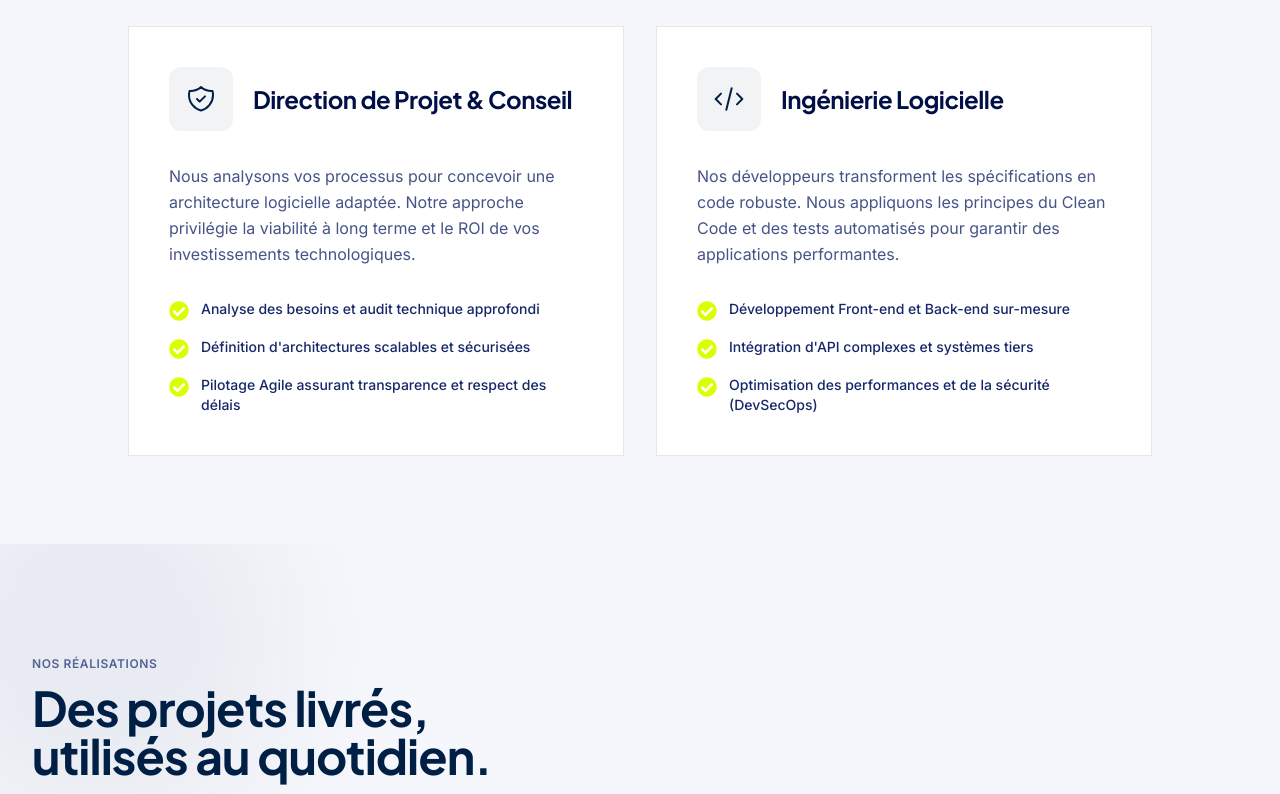
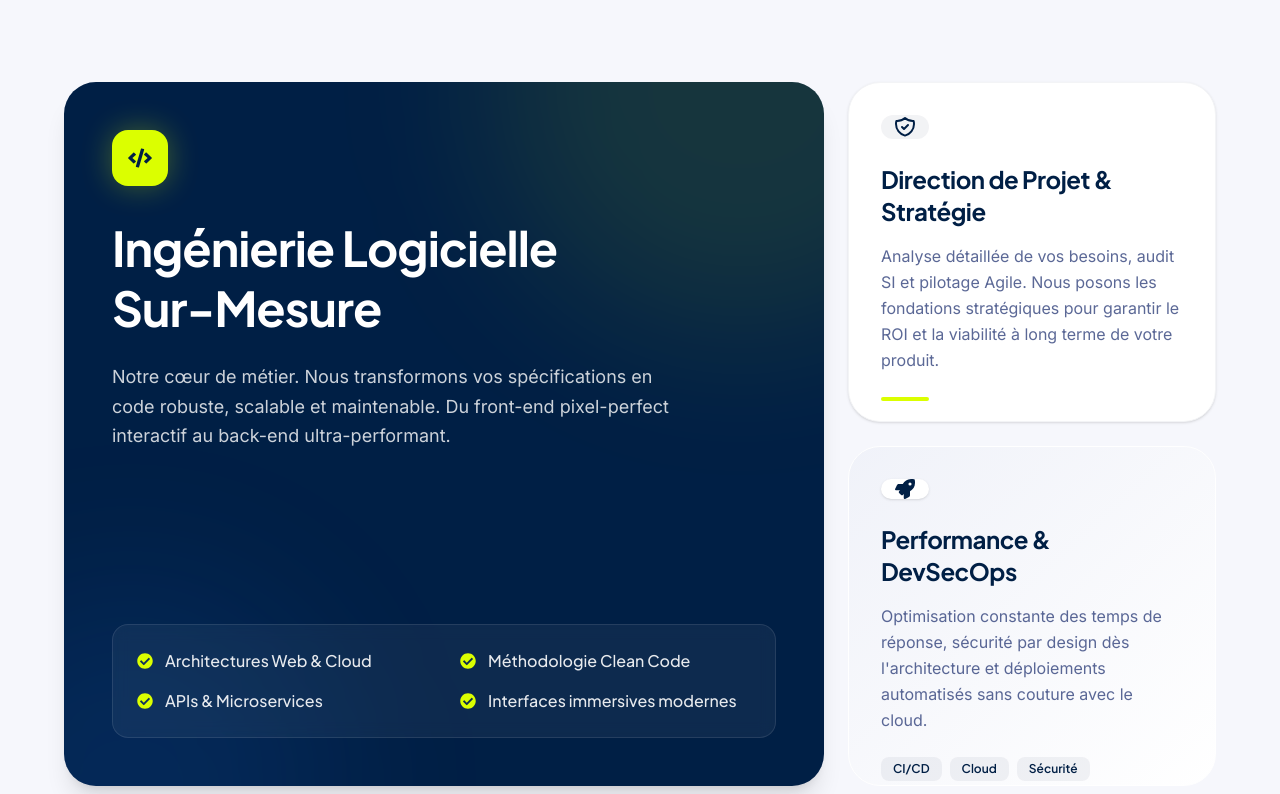
Before and after one commit to Lodgic-LLC/Landing-Website, a Next.js app: page / in a window 1280 px wide. Shown: the part 986-1780 px from the top of the page. Built offline with nearby package versions, Linux system fonts and the light colour scheme.

Commit message:
changement pour bento grid

```diff
--- a/src/components/pages/home/About.tsx
+++ b/src/components/pages/home/About.tsx
@@ -1,104 +1,133 @@
 'use client'
 
-import { FaCheckCircle } from 'react-icons/fa'
+import { motion } from 'framer-motion'
+import { FaCheckCircle, FaCode, FaRocket } from 'react-icons/fa'
 
 const About = () => {
   return (
     <>
-      <section className="py-10 bg-[#f6f7fc] relative overflow-hidden" id="about">
+      <section className="py-24 bg-[#f6f7fc] relative overflow-hidden" id="about">
         <div className="max-w-7xl mx-auto px-6">
           <div className="text-center mb-16 md:mb-20">
-            <span className="inline-block px-3 py-1 mb-5 rounded-full bg-[#001F45]/5 text-[#001F45] font-inter text-xs font-semibold uppercase tracking-wider">
+            <motion.span
+              initial={{ opacity: 0, y: 20 }}
+              whileInView={{ opacity: 1, y: 0 }}
+              viewport={{ once: true }}
+              className="inline-block px-3 py-1 mb-5 rounded-full bg-[#001F45]/5 text-[#001F45] font-inter text-xs font-semibold uppercase tracking-wider"
+            >
               Notre Agence
-            </span>
-            <h2 className="text-3xl md:text-4xl lg:text-5xl font-sofia-bold text-[#000f45] mb-6">
+            </motion.span>
+            <motion.h2
+              initial={{ opacity: 0, y: 20 }}
+              whileInView={{ opacity: 1, y: 0 }}
+              viewport={{ once: true }}
+              transition={{ delay: 0.1 }}
+              className="text-3xl md:text-4xl lg:text-5xl font-sofia-bold text-[#000f45] mb-6"
+            >
               L'expertise technique au service de votre{' '}
               <span className="relative inline-block">
                 <span className="relative z-10 text-[#001F45]">réussite</span>
                 <span className="absolute bottom-2 left-0 right-0 h-3 bg-gradient-to-r from-[#DBFF00] to-[#DBFF00]/60 transform -skew-x-12 z-0"></span>
               </span>{' '}
-            </h2>
-            <p className="text-lg font-inter text-[#162869]/80 max-w-3xl mx-auto leading-relaxed">
+            </motion.h2>
+            <motion.p
+              initial={{ opacity: 0, y: 20 }}
+              whileInView={{ opacity: 1, y: 0 }}
+              viewport={{ once: true }}
+              transition={{ delay: 0.2 }}
+              className="text-lg font-inter text-[#162869]/80 max-w-3xl mx-auto leading-relaxed"
+            >
               Lodgic est composée d'experts passionnés par le développement logiciel. Nous allions rigueur technique et compréhension fine de vos enjeux métiers.
-            </p>
+            </motion.p>
           </div>
 
-          <div className="grid grid-cols-1 md:grid-cols-2 gap-8 max-w-5xl mx-auto mb-12">
-            <div className="bg-[#FFFFFF] p-8 md:p-10 border border-gray-200 hover:border-[#000f45]/30 hover:shadow-xl transition-all group">
-              <div className="flex flex-col sm:flex-row items-center text-center sm:text-left mb-8">
-                <div className="relative w-16 h-16 mr-0 sm:mr-5 mb-4 sm:mb-0 flex-shrink-0 bg-[#001F45]/5 rounded-xl flex items-center justify-center text-[#001F45]">
-                   <svg className="w-8 h-8" fill="none" viewBox="0 0 24 24" stroke="currentColor"><path strokeLinecap="round" strokeLinejoin="round" strokeWidth={1.5} d="M9 12l2 2 4-4m5.618-4.016A11.955 11.955 0 0112 2.944a11.955 11.955 0 01-8.618 3.04A12.02 12.02 0 003 9c0 5.591 3.824 10.29 9 11.622 5.176-1.332 9-6.03 9-11.622 0-1.042-.133-2.052-.382-3.016z" /></svg>
+          <div className="grid grid-cols-1 md:grid-cols-3 gap-6 max-w-6xl mx-auto auto-rows-auto md:auto-rows-[340px]">
+
+            {/* TUILE 1 : Principale (Grande) */}
+            <motion.div
+              initial={{ opacity: 0, y: 20 }}
+              whileInView={{ opacity: 1, y: 0 }}
+              viewport={{ once: true }}
+              className="md:col-span-2 md:row-span-2 bg-[#001F45] rounded-[2rem] p-8 md:p-12 relative overflow-hidden group flex flex-col justify-between shadow-xl"
+            >
+              <div className="absolute top-0 right-0 w-[500px] h-[500px] bg-[#DBFF00]/10 rounded-full blur-[80px] -translate-y-1/2 translate-x-1/3 transition-transform duration-700 group-hover:scale-110" />
+              <div className="absolute bottom-0 left-0 w-[400px] h-[400px] bg-blue-500/10 rounded-full blur-[80px] translate-y-1/2 -translate-x-1/3" />
+
+              <div className="relative z-10">
+                <div className="w-14 h-14 bg-[#DBFF00] rounded-2xl flex items-center justify-center mb-8 shadow-[0_0_30px_rgba(219,255,0,0.3)]">
+                  <FaCode className="w-6 h-6 text-[#001F45]" />
                 </div>
-                <div>
-                  <h3 className="text-xl md:text-2xl font-sofia-bold text-[#000f45] group-hover:text-[#162869] transition-colors">
-                    Direction de Projet & Conseil
-                  </h3>
-                </div>
+                <h3 className="text-3xl md:text-5xl font-sofia-bold text-white mb-6 leading-tight">
+                  Ingénierie Logicielle <br className="hidden md:block" />Sur-Mesure
+                </h3>
+                <p className="text-white/80 font-inter text-lg max-w-xl mb-10 leading-relaxed mix-blend-lighten">
+                  Notre cœur de métier. Nous transformons vos spécifications en code robuste, scalable et maintenable. Du front-end pixel-perfect interactif au back-end ultra-performant.
+                </p>
               </div>
 
-              <p className="text-[#162869]/80 font-inter mb-8 leading-relaxed text-sm md:text-base">
-                Nous analysons vos processus pour concevoir une architecture logicielle adaptée. Notre approche privilégie la viabilité à long terme et le ROI de vos investissements technologiques.
+              <div className="grid sm:grid-cols-2 gap-y-4 gap-x-8 relative z-10 mt-auto bg-white/5 p-6 rounded-2xl border border-white/10 backdrop-blur-sm">
+                {[
+                  "Architectures Web & Cloud",
+                  "Méthodologie Clean Code",
+                  "APIs & Microservices",
+                  "Interfaces immersives modernes"
+                ].map((item, i) => (
+                  <div key={i} className="flex items-center text-white/90">
+                    <FaCheckCircle className="text-[#DBFF00] mr-3 flex-shrink-0" />
+                    <span className="font-medium text-sm md:text-base">{item}</span>
+                  </div>
+                ))}
+              </div>
+            </motion.div>
+
+            {/* TUILE 2 : Stratégie (Petite, haut droite) */}
+            <motion.div
+              initial={{ opacity: 0, y: 20 }}
+              whileInView={{ opacity: 1, y: 0 }}
+              viewport={{ once: true }}
+              transition={{ delay: 0.1 }}
+              className="md:col-span-1 md:row-span-1 bg-white rounded-[2rem] p-8 border border-gray-100 shadow-sm hover:shadow-xl transition-all duration-300 group relative overflow-hidden flex flex-col"
+            >
+              <div className="w-12 h-12 bg-[#001F45]/5 rounded-xl flex items-center justify-center mb-6 text-[#001F45] group-hover:scale-110 transition-transform duration-500 group-hover:bg-[#001F45] group-hover:text-white">
+                <svg className="w-6 h-6" fill="none" viewBox="0 0 24 24" stroke="currentColor"><path strokeLinecap="round" strokeLinejoin="round" strokeWidth={2} d="M9 12l2 2 4-4m5.618-4.016A11.955 11.955 0 0112 2.944a11.955 11.955 0 01-8.618 3.04A12.02 12.02 0 003 9c0 5.591 3.824 10.29 9 11.622 5.176-1.332 9-6.03 9-11.622 0-1.042-.133-2.052-.382-3.016z" /></svg>
+              </div>
+              <h3 className="text-xl md:text-2xl font-sofia-bold text-[#001F45] mb-4">
+                Direction de Projet & Stratégie
+              </h3>
+              <p className="text-[#162869]/70 font-inter text-sm md:text-base leading-relaxed">
+                Analyse détaillée de vos besoins, audit SI et pilotage Agile. Nous posons les fondations stratégiques pour garantir le ROI et la viabilité à long terme de votre produit.
               </p>
 
-              <div className="space-y-4">
-                <div className="flex items-start">
-                  <FaCheckCircle className="h-5 w-5 text-[#DBFF00] mt-0.5 flex-shrink-0" />
-                  <span className="ml-3 text-[#162869] font-inter font-medium text-sm">
-                    Analyse des besoins et audit technique approfondi
-                  </span>
-                </div>
-                <div className="flex items-start">
-                  <FaCheckCircle className="h-5 w-5 text-[#DBFF00] mt-0.5 flex-shrink-0" />
-                  <span className="ml-3 text-[#162869] font-inter font-medium text-sm">
-                    Définition d'architectures scalables et sécurisées
-                  </span>
-                </div>
-                <div className="flex items-start">
-                  <FaCheckCircle className="h-5 w-5 text-[#DBFF00] mt-0.5 flex-shrink-0" />
-                  <span className="ml-3 text-[#162869] font-inter font-medium text-sm">
-                    Pilotage Agile assurant transparence et respect des délais
-                  </span>
-                </div>
+              <div className="mt-auto pt-6">
+                <div className="h-1 w-12 bg-[#DBFF00] rounded-full group-hover:w-full transition-all duration-500 delay-100" />
               </div>
-            </div>
+            </motion.div>
 
-            <div className="bg-[#FFFFFF] p-8 md:p-10 border border-gray-200 hover:border-[#000f45]/30 hover:shadow-xl transition-all group">
-              <div className="flex flex-col sm:flex-row items-center text-center sm:text-left mb-8">
-                <div className="relative w-16 h-16 mr-0 sm:mr-5 mb-4 sm:mb-0 flex-shrink-0 bg-[#001F45]/5 rounded-xl flex items-center justify-center text-[#001F45]">
-                   <svg className="w-8 h-8" fill="none" viewBox="0 0 24 24" stroke="currentColor"><path strokeLinecap="round" strokeLinejoin="round" strokeWidth={1.5} d="M10 20l4-16m4 4l4 4-4 4M6 16l-4-4 4-4" /></svg>
-                </div>
-                <div>
-                  <h3 className="text-xl md:text-2xl font-sofia-bold text-[#000f45] group-hover:text-[#162869] transition-colors">
-                    Ingénierie Logicielle
-                  </h3>
-                </div>
+            {/* TUILE 3 : Performance (Petite, bas droite) */}
+            <motion.div
+              initial={{ opacity: 0, y: 20 }}
+              whileInView={{ opacity: 1, y: 0 }}
+              viewport={{ once: true }}
+              transition={{ delay: 0.2 }}
+              className="md:col-span-1 md:row-span-1 bg-gradient-to-br from-[#f0f2f9] to-[#ffffff] rounded-[2rem] p-8 border border-white hover:border-[#DBFF00]/50 transition-all duration-300 group relative overflow-hidden flex flex-col"
+            >
+              <div className="w-12 h-12 bg-white rounded-xl flex items-center justify-center mb-6 text-[#001F45] shadow-sm group-hover:scale-110 transition-transform duration-500">
+                <FaRocket className="w-5 h-5" />
               </div>
-
-              <p className="text-[#162869]/80 font-inter mb-8 leading-relaxed text-sm md:text-base">
-                Nos développeurs transforment les spécifications en code robuste. Nous appliquons les principes du Clean Code et des tests automatisés pour garantir des applications performantes.
+              <h3 className="text-xl md:text-2xl font-sofia-bold text-[#001F45] mb-4">
+                Performance & DevSecOps
+              </h3>
+              <p className="text-[#162869]/70 font-inter text-sm md:text-base leading-relaxed">
+                Optimisation constante des temps de réponse, sécurité par design dès l'architecture et déploiements automatisés sans couture avec le cloud.
               </p>
 
-              <div className="space-y-4">
-                <div className="flex items-start">
-                  <FaCheckCircle className="h-5 w-5 text-[#DBFF00] mt-0.5 flex-shrink-0" />
-                  <span className="ml-3 text-[#162869] font-inter font-medium text-sm">
-                    Développement Front-end et Back-end sur-mesure
-                  </span>
-                </div>
-                <div className="flex items-start">
-                  <FaCheckCircle className="h-5 w-5 text-[#DBFF00] mt-0.5 flex-shrink-0" />
-                  <span className="ml-3 text-[#162869] font-inter font-medium text-sm">
-                    Intégration d'API complexes et systèmes tiers
-                  </span>
-                </div>
-                <div className="flex items-start">
-                  <FaCheckCircle className="h-5 w-5 text-[#DBFF00] mt-0.5 flex-shrink-0" />
-                  <span className="ml-3 text-[#162869] font-inter font-medium text-sm">
-                    Optimisation des performances et de la sécurité (DevSecOps)
-                  </span>
-                </div>
+              <div className="mt-auto pt-6 flex gap-2">
+                <span className="px-3 py-1 bg-[#001F45]/5 text-[#001F45] text-xs font-semibold rounded-lg">CI/CD</span>
+                <span className="px-3 py-1 bg-[#001F45]/5 text-[#001F45] text-xs font-semibold rounded-lg">Cloud</span>
+                <span className="px-3 py-1 bg-[#001F45]/5 text-[#001F45] text-xs font-semibold rounded-lg">Sécurité</span>
               </div>
-            </div>
+            </motion.div>
+
           </div>
         </div>
       </section>
```
